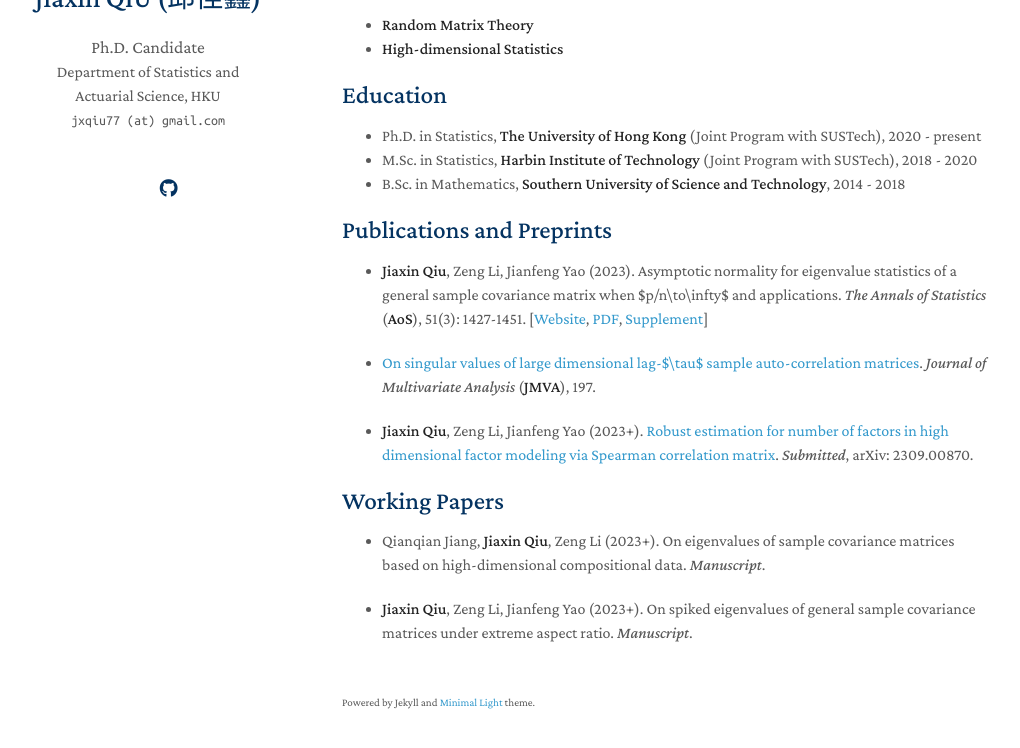
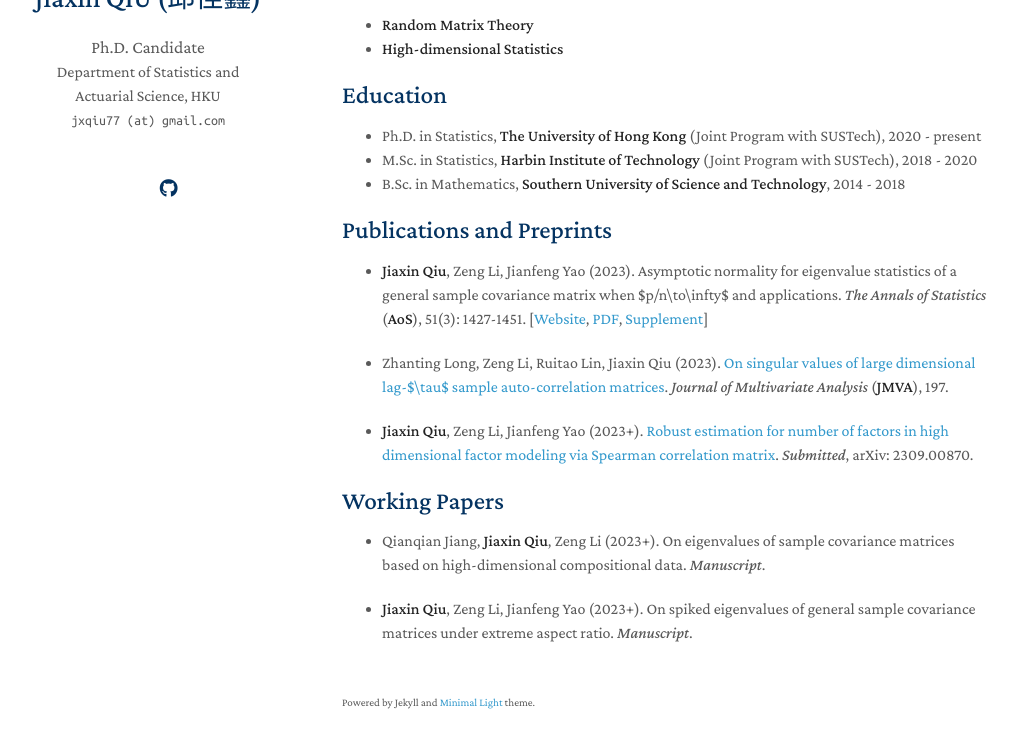
Before and after one commit to jxqiu77/jxqiu77.github.io, a Jekyll site: the page built from index.md, in a window 1280 px wide and 989 px high, cut to the strip 206-954 px from the top of the window. Shown: the whole strip, without its empty margins (128-1148 px from the left). Built offline with Jekyll 4.4.1, drawn with Linux system fonts in a browser that asks for light colours; nearby versions of some CDN libraries; a style sheet for code colours, icons or effects is not loaded; our own code applies the rules of GitHub Pages for plain Markdown files.

Commit message:
Update index.md

```diff
--- a/index.md
+++ b/index.md
@@ -21,7 +21,7 @@ I am a fourth-year PhD student in statistics at HKU and SUSTech (joint program),
 
 - **Jiaxin Qiu**, Zeng Li, Jianfeng Yao (2023). Asymptotic normality for eigenvalue statistics of a general sample covariance matrix when $p/n\to\infty$ and applications. *The Annals of Statistics* (**AoS**), 51(3): 1427-1451. [[Website](https://doi.org/10.1214/23-AOS2300), [PDF](/assets/files/papers/2023-AoS-main.pdf), [Supplement](/assets/files/papers/2023-AoS-supp.pdf)]
 
-- [On singular values of large dimensional lag-$\tau$ sample auto-correlation matrices](https://doi.org/10.1016/j.jmva.2023.105205). *Journal of Multivariate Analysis* (**JMVA**), 197.
+- Zhanting Long, Zeng Li, Ruitao Lin, Jiaxin Qiu (2023). [On singular values of large dimensional lag-$\tau$ sample auto-correlation matrices](https://doi.org/10.1016/j.jmva.2023.105205). *Journal of Multivariate Analysis* (**JMVA**), 197.
 
 - **Jiaxin Qiu**, Zeng Li, Jianfeng Yao (2023+). [Robust estimation for number of factors in high dimensional factor modeling via Spearman correlation matrix](https://arxiv.org/abs/2309.00870). *Submitted*, arXiv: 2309.00870.
 
```
